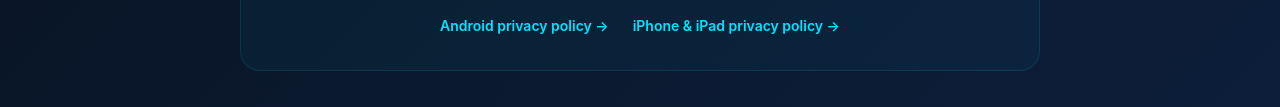
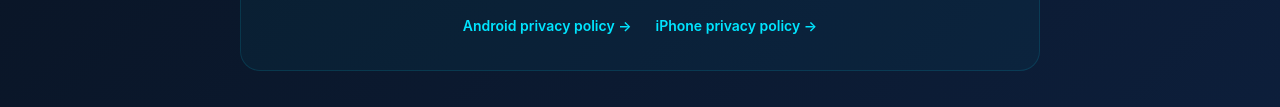
Before and after one commit to utkrishtkumar/quartzmusic.online, a plain HTML site: page index.html in a window 1280 px wide. Shown: the part 1463-1570 px from the top of the page. Drawn offline with Linux system fonts and the light colour scheme.

Commit message:
Remove iPad support wording

```diff
--- a/index.html
+++ b/index.html
@@ -226,7 +226,7 @@
         <p>Quartz Music Player does not collect, store, or transmit any personal data. No analytics frameworks, no tracking SDKs, no exceptions. Your music stays yours.</p>
         <div class="privacy-links">
             <a href="privacy-policy.html">Android privacy policy &rarr;</a>
-            <a href="ios-privacy-policy.html">iPhone &amp; iPad privacy policy &rarr;</a>
+            <a href="ios-privacy-policy.html">iPhone privacy policy &rarr;</a>
         </div>
     </section>
 
```
